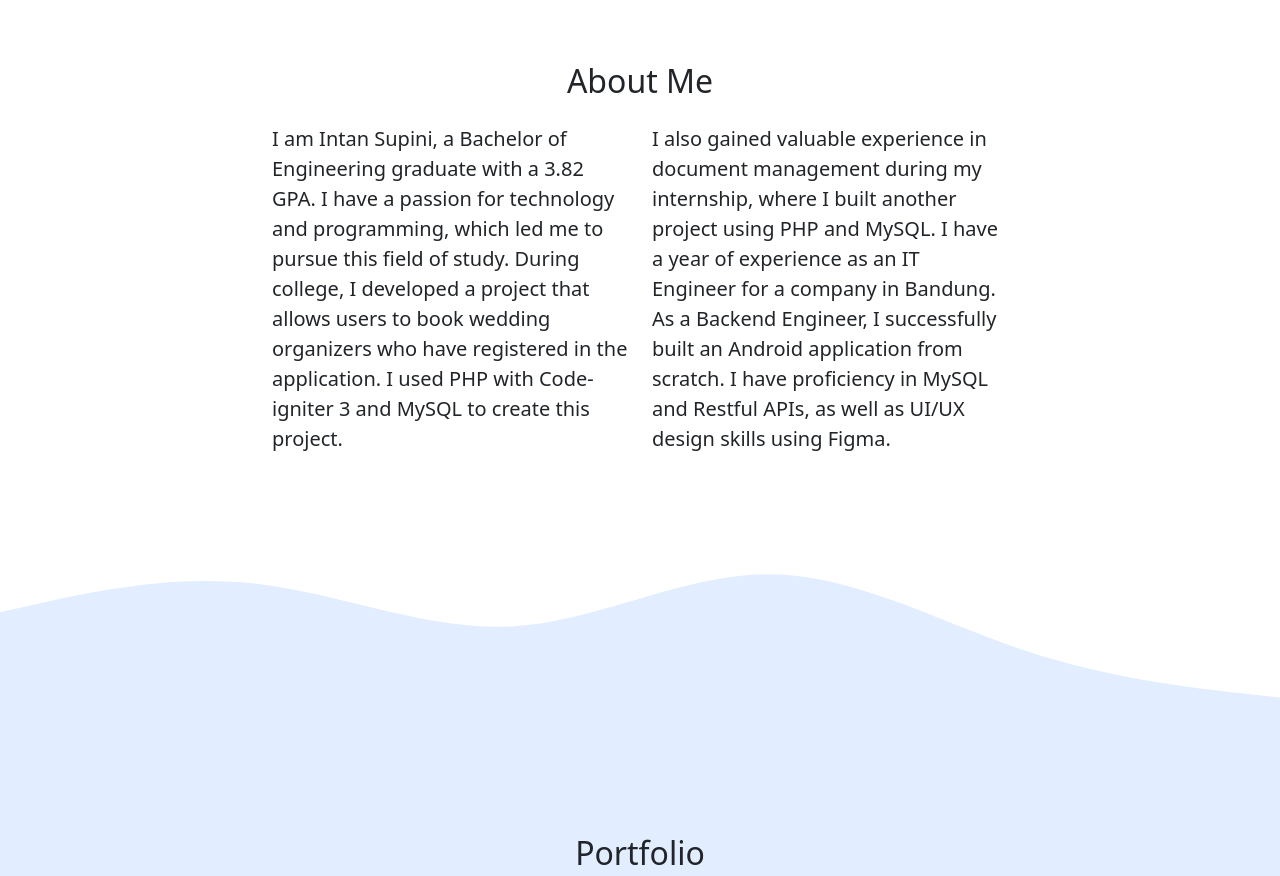
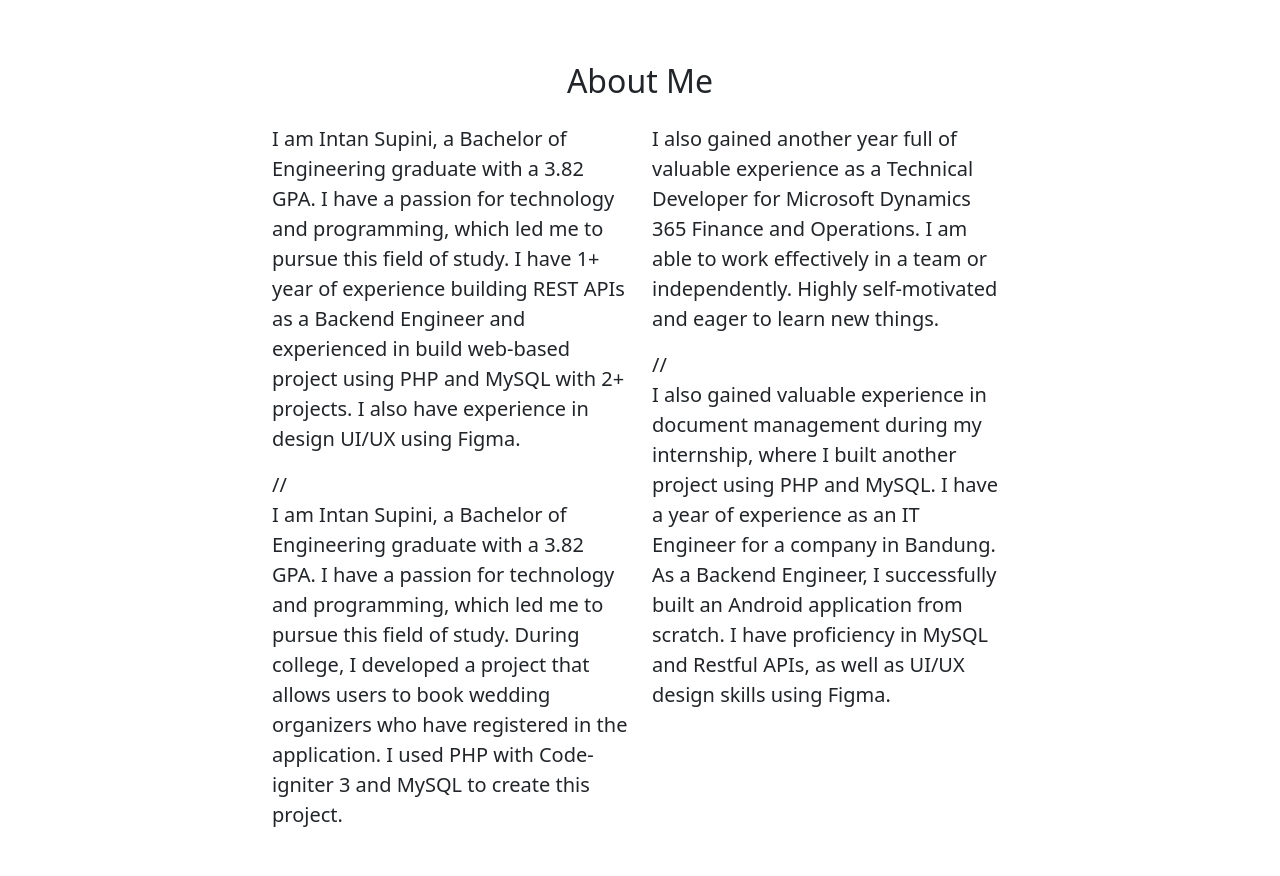
Before and after one commit to dlsxkst/portofolio, a plain HTML site: page index.html in a window 1280 px wide. Shown: the part 720-1596 px from the top of the page. Drawn offline with nearby package versions, Linux system fonts and the light colour scheme.

Commit message:
Update index.html

```diff
--- a/index.html
+++ b/index.html
@@ -63,12 +63,12 @@
       </div>
       <div class="row justify-content-center fs-5">
         <div class="col-md-4">
-          <p>I am Intan Supini, a Bachelor of Engineering graduate with a 3.82 GPA. I have a passion for technology and programming, which led me to pursue this field of study. During college, I developed a project that allows users to book wedding organizers who have registered in the application. I used PHP with Code-igniter 3 and MySQL to create this project.</p>
+          <p>I am Intan Supini, a Bachelor of Engineering graduate with a 3.82 GPA. I have a passion for technology and programming, which led me to pursue this field of study. I have 1+ year of experience building REST APIs as a Backend Engineer and experienced in build web-based project using PHP and MySQL with 2+ projects. I also have experience in design UI/UX using Figma. </p>
+          //<p>I am Intan Supini, a Bachelor of Engineering graduate with a 3.82 GPA. I have a passion for technology and programming, which led me to pursue this field of study. During college, I developed a project that allows users to book wedding organizers who have registered in the application. I used PHP with Code-igniter 3 and MySQL to create this project.</p>
         </div>
         <div class="col-md-4">
-          <p>
-            I also gained valuable experience in document management during my internship, where I built another project using PHP and MySQL. I have a year of experience as an IT Engineer for a company in Bandung. As a Backend Engineer, I successfully built an Android application from scratch. I have proficiency in MySQL and Restful APIs, as well as UI/UX design skills using Figma.
-          </p>
+          <p>I also gained another year full of valuable experience as a Technical Developer for Microsoft Dynamics 365 Finance and Operations. I am  able to work effectively in a team or independently. Highly self-motivated and eager to learn new things.</p>
+          //<p>I also gained valuable experience in document management during my internship, where I built another project using PHP and MySQL. I have a year of experience as an IT Engineer for a company in Bandung. As a Backend Engineer, I successfully built an Android application from scratch. I have proficiency in MySQL and Restful APIs, as well as UI/UX design skills using Figma.</p>
         </div>
       </div>
     </div>
```
